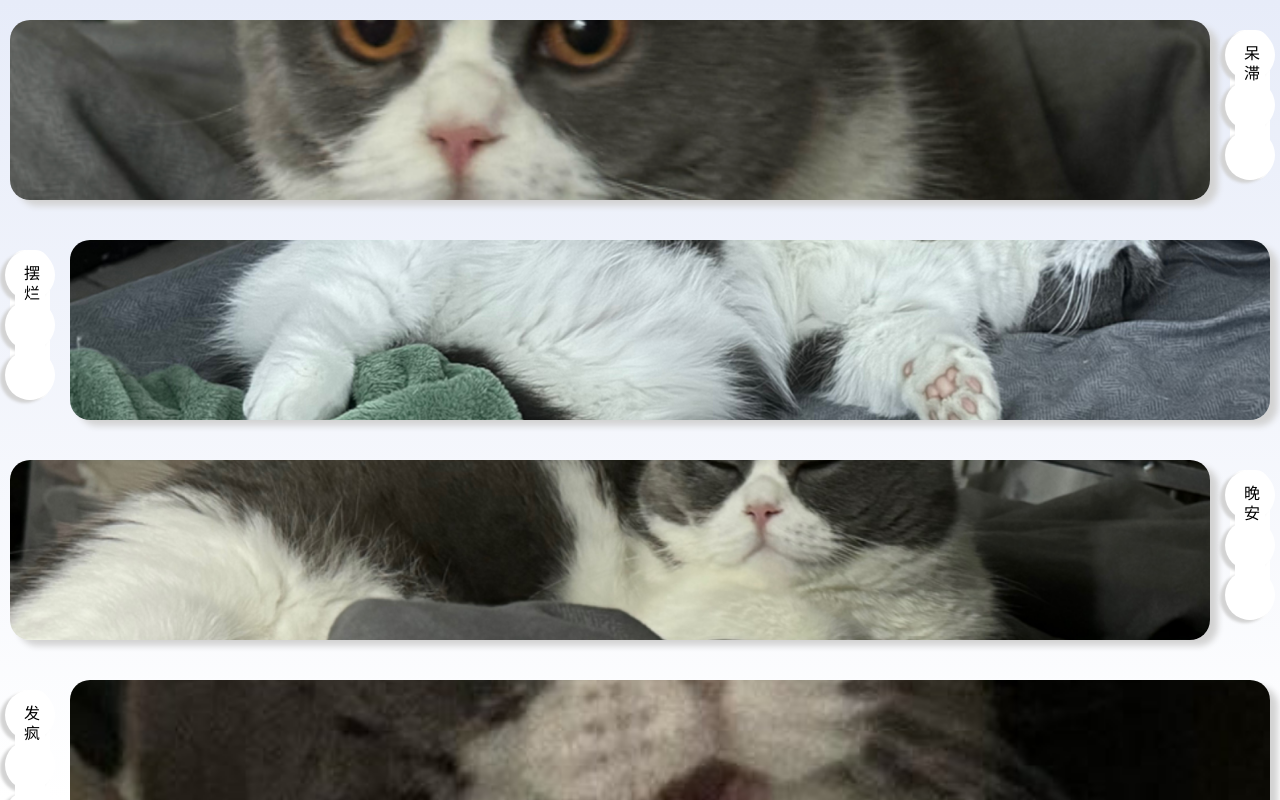
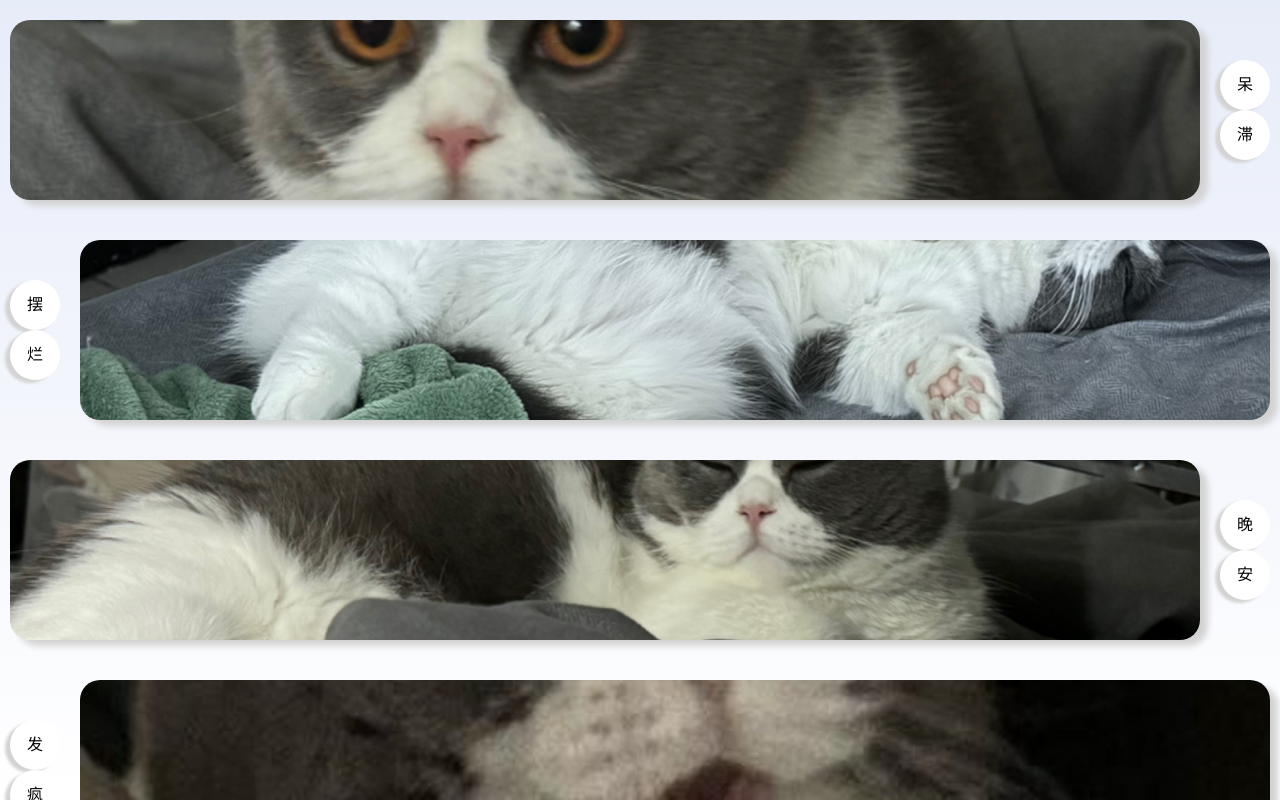
Before and after one commit to zyl-ky/myDaily, a React (Create React App) app: page / in a window 1280 px wide. Built offline with nearby package versions, Linux system fonts and the light colour scheme.

Commit message:
feat: 卡片样式优化

```diff
--- a/src/App.scss
+++ b/src/App.scss
@@ -4,7 +4,7 @@ body {
 }
 
 .app-container {
-  width: 100vw;
+  max-width: 100vw;
   height: 100vh;
   background: linear-gradient(#e7ecf9, #fff);
   overflow: hidden;
--- a/src/components/CloudTextCard/index.module.scss
+++ b/src/components/CloudTextCard/index.module.scss
@@ -1,46 +1,20 @@
 .container {
-  writing-mode: vertical-rl;
-  width: 30px;
-  height: 120px;
-  border-radius: 15px;
-  padding: 15px 5px;
-  background-color: #fff;
   margin: 30px 10px;
   position: relative;
-  z-index: 2;
   font-weight: 500;
-}
-
-.text {
-  z-index: 999;
-  position: absolute;
-  top: 15px;
-  left: 8px;
-}
-
-.cloud {
-  width: 50px;
-  height: 150px;
-  position: absolute;
-  background-color: transparent;
   display: flex;
-  top: 0;
-  left: -5px;
-  z-index: 2;
-}
-
-.cloudSec {
-  background-color: #fff;
-  border-radius: 25px;
-  width: 30px;
-  left: 5px;
+  flex-direction: column;
 }
 
 .cloudChild {
   width: 50px;
   height: 50px;
-  border-radius: 35px;
+  border-radius: 25px;
   background-color: #fff;
   z-index: 1;
+  font-size: 500;
   box-shadow: -5px 3px 3px #d3d3d3;
+  text-align: center;
+  justify-content: center;
+  line-height: 50px;
 }
--- a/src/components/CloudTextCard/index.tsx
+++ b/src/components/CloudTextCard/index.tsx
@@ -8,13 +8,9 @@ interface IProps {
 
 const CloudTextCard = ({ text }: IProps) =>
   <div className={styles.container}>
-    <div className={styles.cloud}>
-      <div className={styles.cloudChild} />
-      <div className={styles.cloudChild} />
-      <div className={styles.cloudChild} />
-    </div>
-    <div className={cn(styles.cloudSec, styles.cloud)} />
-    <div className={styles.text}>{text}</div>
-  </div>;
+    {
+      text.split('').map((item, idx) => <div className={styles.cloudChild} key={idx}>{item}</div>)
+    }
+  </div>
 
 export default CloudTextCard;
--- a/src/components/RowItem/index.module.scss
+++ b/src/components/RowItem/index.module.scss
@@ -8,6 +8,7 @@
 
 .container {
   display: flex;
+  align-items: center;
 }
 
 .containerReverse {
--- a/src/components/RowItem/index.tsx
+++ b/src/components/RowItem/index.tsx
@@ -7,27 +7,27 @@ import cn from 'classnames';
 const StupidDaily = [
   {
     img: require('../../images/stupid01.png'),
-    desc: '呆 滞'
+    desc: '呆滞'
   },
   {
     img: require('../../images/stupid02.jpg'),
-    desc: '摆 烂'
+    desc: '摆烂'
   },
   {
     img: require('../../images/stupid03.jpg'),
-    desc: '晚 安'
+    desc: '晚安'
   },
   {
     img: require('../../images/stupid04.jpg'),
-    desc: '发 疯'
+    desc: '发疯'
   },
   {
     img: require('../../images/stupid05.jpg'),
-    desc: '可 爱'
+    desc: '可爱'
   },
   {
     img: require('../../images/stupid06.jpg'),
-    desc: '生 气'
+    desc: '生气'
   }
 ]
 
```
